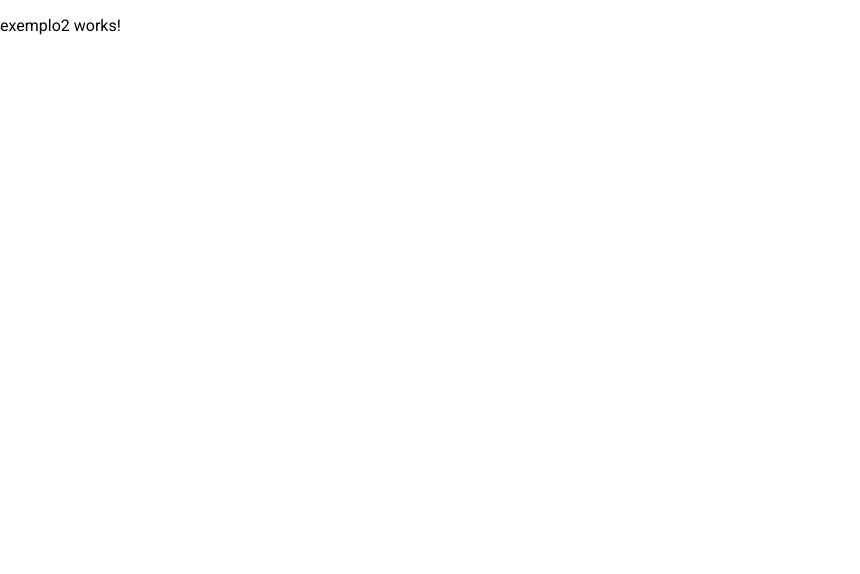
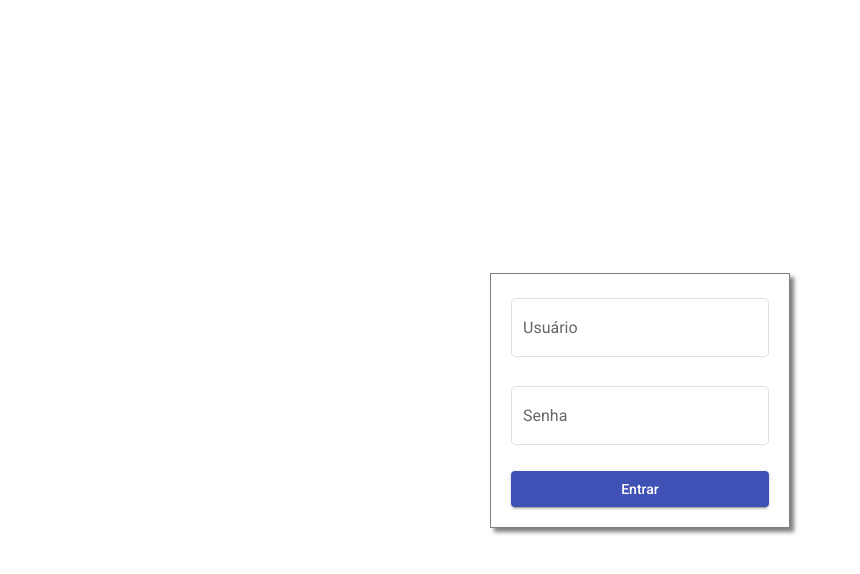
Before and after one commit to eduardoflorence/angular-flex-layout, an Angular app: page /exemplo2 in a window 1280 px wide. Shown: the top 574 px of the page, without its empty margins (0-860 px from the left). Built offline with nearby package versions, Linux system fonts and the light colour scheme.

Commit message:
**Exemplo 2**: Formulário de login

```diff
--- a/src/app/app.module.ts
+++ b/src/app/app.module.ts
@@ -4,6 +4,9 @@ import { BrowserAnimationsModule } from '@angular/platform-browser/animations';
 
 import { MatToolbarModule } from '@angular/material/toolbar';
 import { MatCardModule } from '@angular/material/card';
+import { MatFormFieldModule } from '@angular/material/form-field';
+import { MatInputModule } from '@angular/material/input';
+import { MatButtonModule } from '@angular/material/button';
 
 import { FlexLayoutModule } from '@angular/flex-layout';
 
@@ -26,6 +29,9 @@ import { Exemplo2Component } from './componentes/exemplo2/exemplo2.component';
     BrowserAnimationsModule,
     MatToolbarModule,
     MatCardModule,
+    MatFormFieldModule,
+    MatInputModule,
+    MatButtonModule,
     FlexLayoutModule
   ],
   providers: [],
--- a/src/app/componentes/exemplo2/exemplo2.component.html
+++ b/src/app/componentes/exemplo2/exemplo2.component.html
@@ -1,3 +1,32 @@
-<p>
-  exemplo2 works!
-</p>
+<!-- Sem Layout -->
+<!-- <mat-form-field appearance="outline">
+  <mat-label>Usuário</mat-label>
+  <input matInput>
+</mat-form-field>
+
+<mat-form-field appearance="outline">
+  <mat-label>Senha</mat-label>
+  <input matInput type="password">
+</mat-form-field>
+
+<button mat-raised-button color="primary">
+  Entrar
+</button> -->
+
+<div fxLayout fxLayoutAlign="center center" class="container">
+  <div fxFlex="0 1 300px" fxLayout="column" class="login-box">
+    <mat-form-field appearance="outline" fxFlex>
+      <mat-label>Usuário</mat-label>
+      <input matInput>
+    </mat-form-field>
+
+    <mat-form-field appearance="outline" fxFlex>
+      <mat-label>Senha</mat-label>
+      <input matInput type="password">
+    </mat-form-field>
+
+    <button mat-raised-button color="primary" fxFlex>
+      Entrar
+    </button>
+  </div>
+</div>
--- a/src/app/componentes/exemplo2/exemplo2.component.scss
+++ b/src/app/componentes/exemplo2/exemplo2.component.scss
@@ -0,0 +1,10 @@
+.container {
+  width: 100%;
+  height: 100%;
+}
+
+.login-box {
+  border: 1px solid grey;
+  box-shadow: 4px 4px 4px rgba(0, 0, 0, .5);
+  padding: 20px;
+}
```
